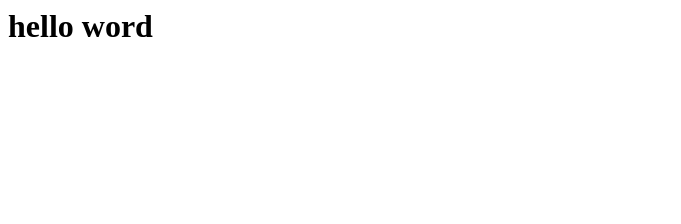
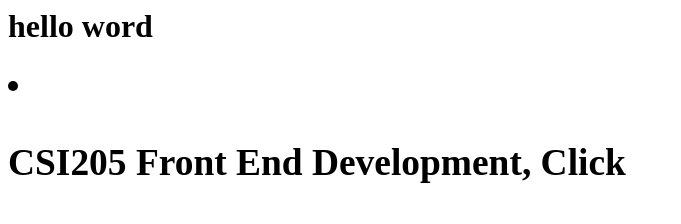
Before and after one commit to Feww1234567/MainPage, a plain HTML site: page index.html in a window 1280 px wide. Shown: the whole page, without its empty margins (0-681 px from the left). Drawn offline with Linux system fonts and the light colour scheme.

Commit message:
Update index.html

```diff
--- a/index.html
+++ b/index.html
@@ -1 +1,7 @@
 <h1>hello word<h1/>
+<li>
+  <h3>
+    CSI205 Front End Development, Click
+  <a hef = "https://feww1234567.github.io/_multipage"
+  </h3>
+</li>
```
